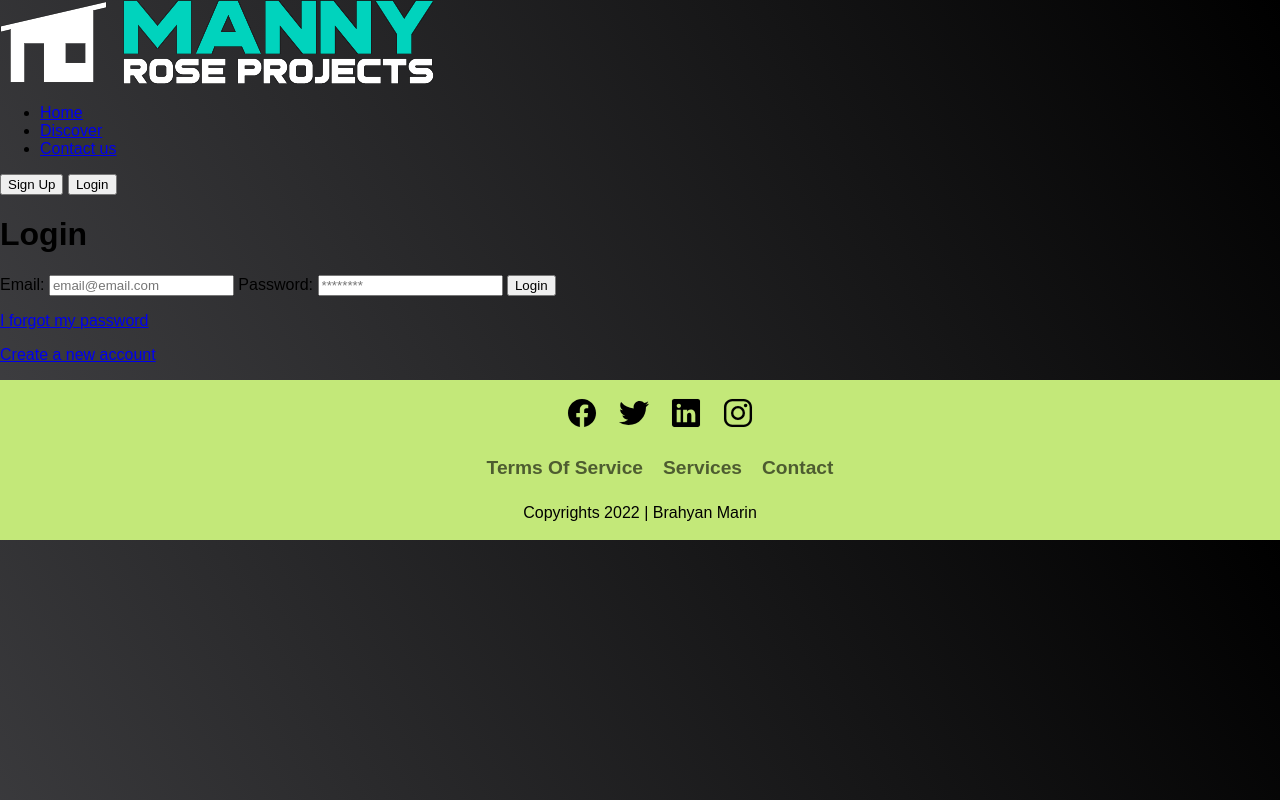
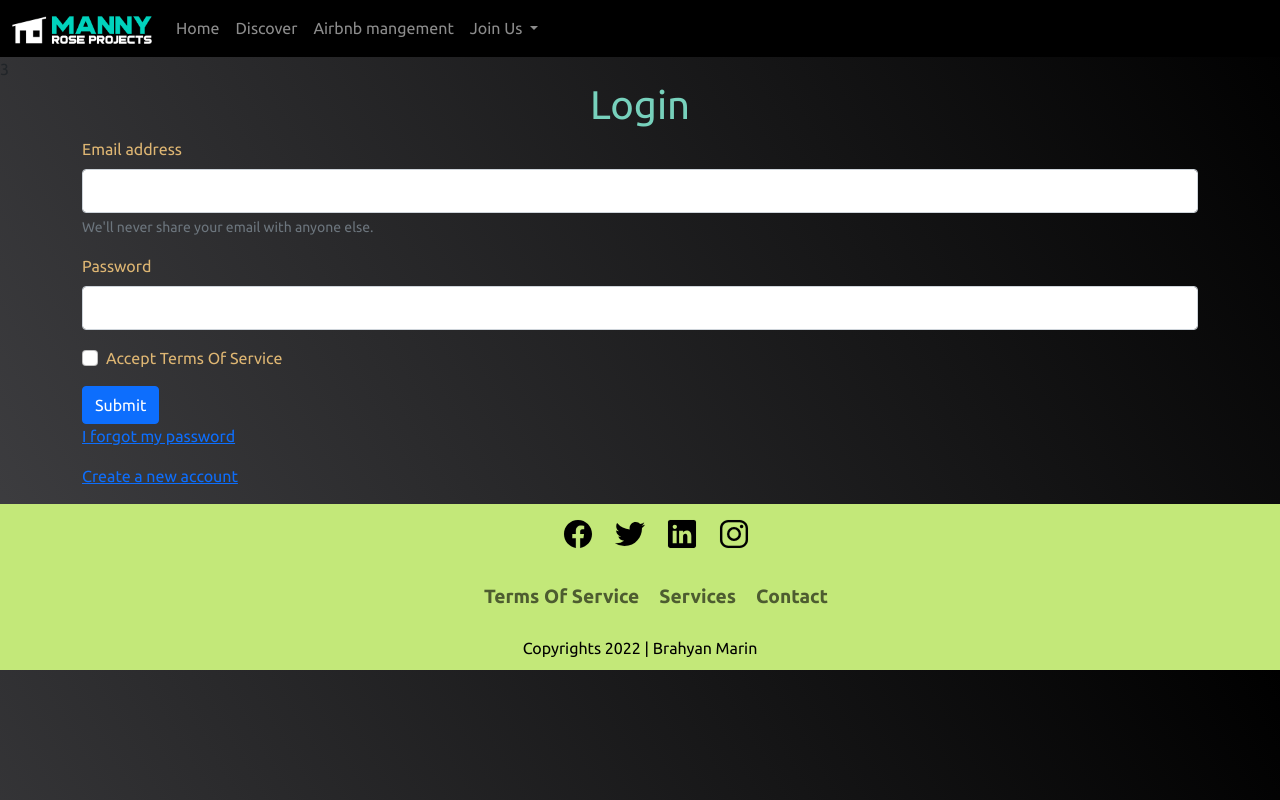
Before and after one commit to brahyanmarinmorales/MannyRoseProject, a website: page login.html in a window 1280 px wide. Drawn offline with nearby package versions, Linux system fonts and the light colour scheme; files that its build step writes are made by us from their sources; files whose address does not match are found by name.

Commit message:
login page was setup with basic css

```diff
--- a/CSS/Style.css
+++ b/CSS/Style.css
@@ -165,3 +165,18 @@ footer p{
     color:var(--soft-orange)
 }
 /*CSS for the discover page end*/
+
+/*CSS for the login page start*/
+
+.login-tittle{
+    color: var(--skyblue_light);
+    text-align: center;
+}
+.login-label{
+    color: var(--soft-orange);
+}
+.login-input{
+    padding: 9px 25px;
+}
+
+/*CSS for the login page end*/
--- a/login.html
+++ b/login.html
@@ -4,49 +4,75 @@
         <meta charset="UTF-8">
         <meta http-equiv="X-UA-Compatible" content="IE=edge">
         <meta name="viewport" content="width=device-width, initial-scale=1.0">
-    <link rel="stylesheet" href="./Style.css">
+        <link rel="preconnect" href="https://fonts.googleapis.com">
         <script type="module" src="https://unpkg.com/ionicons@5.5.2/dist/ionicons/ionicons.esm.js"></script>
         <script nomodule src="https://unpkg.com/ionicons@5.5.2/dist/ionicons/ionicons.js"></script>
-    <title>Log in</title>
+        <link href="https://cdn.jsdelivr.net/npm/bootstrap@5.1.3/dist/css/bootstrap.min.css" rel="stylesheet" integrity="sha384-1BmE4kWBq78iYhFldvKuhfTAU6auU8tT94WrHftjDbrCEXSU1oBoqyl2QvZ6jIW3" crossorigin="anonymous">
+        <script type="module" src="https://unpkg.com/ionicons@5.5.2/dist/ionicons/ionicons.esm.js"></script>
+        <script nomodule src="https://unpkg.com/ionicons@5.5.2/dist/ionicons/ionicons.js"></script>
+        <link rel="preconnect" href="https://fonts.googleapis.com">
+        <link rel="preconnect" href="https://fonts.gstatic.com" crossorigin>
+        <link href="https://fonts.googleapis.com/css2?family=Baloo+2:wght@400;500;600;800&family=Outfit:wght@300;400;600&family=Ubuntu:ital,wght@0,300;0,400;0,700;1,300&display=swap" rel="stylesheet">
+        <title>Manny Rose Project - Home</title>
+        <link rel="stylesheet" href="./CSS/Style.css">
     </head>
 <body>
 
     <!--Menu Bar-->
 
-    <header>
+    <nav class="navbar navbar-expand-lg navbar-dark">
+        <div class="container-fluid">
+          <a class="navbar-brand" href="#"> <img src="./Images/logo2.0.png" alt="" width="140" height="28"></a>
+          <button class="navbar-toggler" type="button" data-bs-toggle="collapse" data-bs-target="#navbarNav" aria-controls="navbarNav" aria-expanded="false" aria-label="Toggle navigation">
+            <span class="navbar-toggler-icon"></span>
+          </button>
+          <div class="collapse navbar-collapse" id="navbarNav">
+            <ul class="navbar-nav">
+              <li class="nav-item">
+                <a class="nav-link" aria-current="page" href="#">Home</a>
+              </li>
+              <li class="nav-item">
+                <a class="nav-link" href="./discover.html">Discover</a>
+              </li>
+              <li class="nav-item">
+                <a class="nav-link" href="#">Airbnb mangement</a>
+              </li>
+              <li class="nav-item dropdown">
+                <a class="nav-link dropdown-toggle" href="#" id="navbarDropdown" role="button" data-bs-toggle="dropdown" aria-expanded="false">
+                  Join Us
+                </a>
+                <ul class="dropdown-menu index_dropdown" aria-labelledby="navbarDropdown">
+                  <li><a class="dropdown-item index_btn" href="./login.html">Log in</a></li>
+                  <li><hr class="dropdown-divider"></li>
+                  <li><a class="dropdown-item index_btn" href="./sign_up.html">Sign up</a></li>
+                </ul>
+            </ul>
+          </div>
+        </div>
+      </nav>3
 
-        <img class="header__logo" src="./Photos_and_logos/logo2.0.png" alt="Manny Rose Project">
+    <!--Form-->
 
-        <nav>
-
-            <ul class="header__nav__links">
-                <li><a href="./index.html">Home</a></li>
-                <li><a href="./discover.html">Discover</a></li>
-                <li><a href="#footer">Contact us</a></li>
-            </ul>
-
-        </nav>
-        <div id="box__log_setup__buttons">
-            <a href="./sign_up.html"><button class="btn btn header__bnt__setup">Sign Up</button></a>
-            <a href="./login.html"><button class="btn header__btn__login">Login</button></a>
-        </div>
-    </header>
-
-    <main id="login-container">
+    <main class="container">
         <div>
-            <h1>Login</h1>
+            <h1 class="login-tittle">Login</h1>
         </div>
 
-        <form action="" class="login-form">
-
-            <label for="" class="login-label">Email: </label>
-            <input type="email" class="login-input" placeholder="email@email.com" required>
-
-            <label for="" class="login-label" >Password: </label>
-            <input type="password" class="login-input" placeholder="********" required>
-
-            <input type="submit" value="Login" class="btn login.btn">
-
+        <form>
+            <div class="mb-3">
+              <label for="exampleInputEmail1" class="form-label login-label">Email address</label>
+              <input type="email" class="form-control login-input" id="exampleInputEmail1" aria-describedby="emailHelp">
+              <div id="emailHelp" class="form-text">We'll never share your email with anyone else.</div>
+            </div>
+            <div class="mb-3">
+              <label for="exampleInputPassword1" class="form-label login-label">Password</label>
+              <input type="password" class="form-control login-input" id="exampleInputPassword1">
+            </div>
+            <div class="mb-3 form-check">
+              <input type="checkbox" class="form-check-input" id="exampleCheck1">
+              <label class="form-check-label login-label" for="exampleCheck1">Accept Terms Of Service</label>
+            </div>
+            <button type="submit" class="btn btn-primary">Submit</button>
         </form>
 
         <section class="login-links">
@@ -73,5 +99,6 @@
         <p>Copyrights 2022 | Brahyan Marin</p>
     </footer>
 
+    <script src="https://cdn.jsdelivr.net/npm/bootstrap@5.1.3/dist/js/bootstrap.bundle.min.js" integrity="sha384-ka7Sk0Gln4gmtz2MlQnikT1wXgYsOg+OMhuP+IlRH9sENBO0LRn5q+8nbTov4+1p" crossorigin="anonymous"></script>
 </body>
 </html>
```
Lines whose indentation alone changed are shown as unchanged.
